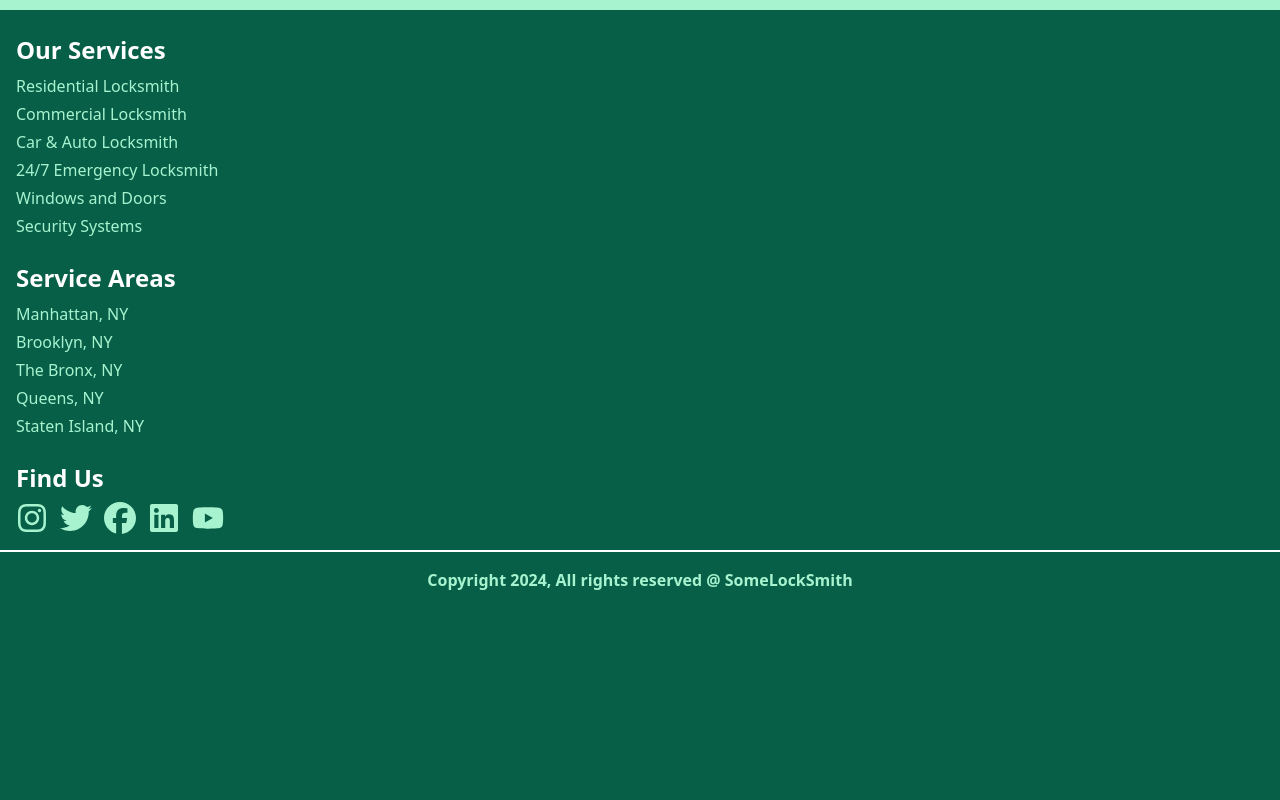
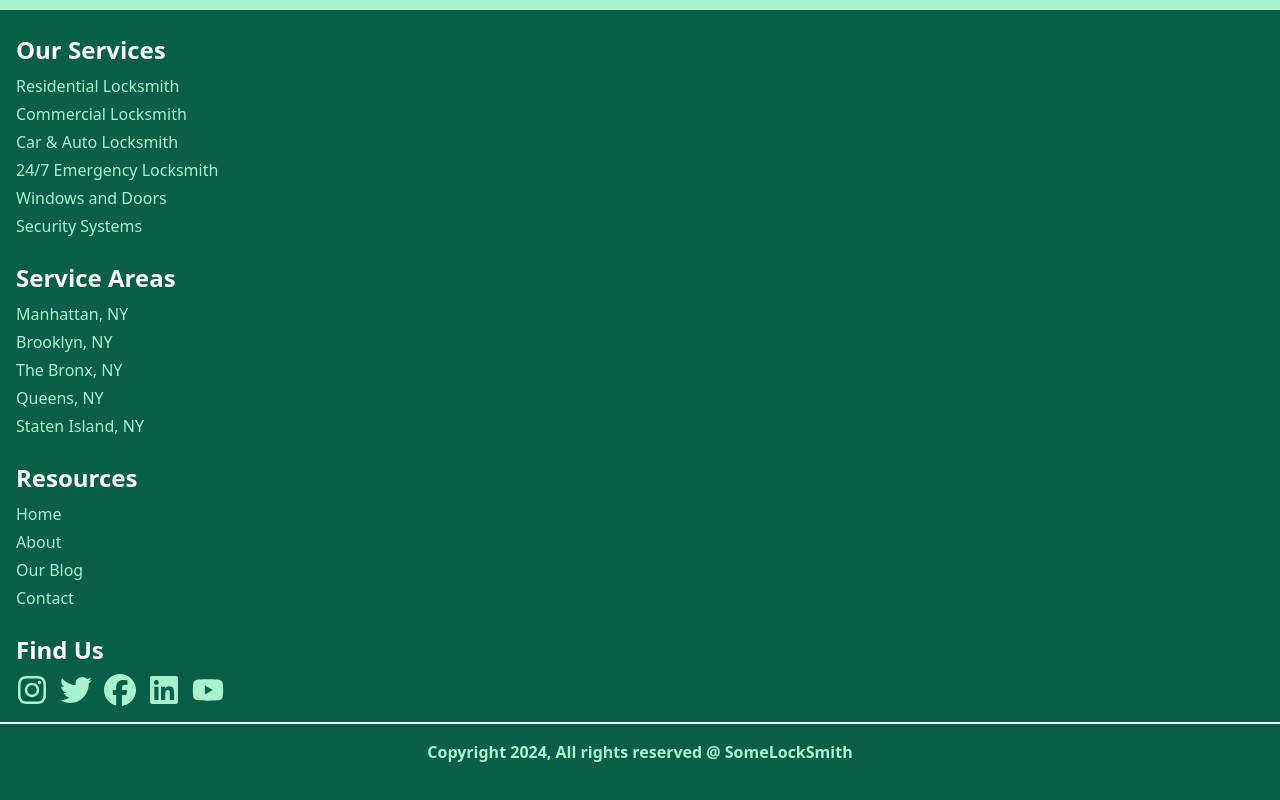
Before and after one commit to bartoccidevs/IQ-Locks, a Next.js app: page / in a window 1280 px wide. Shown: the part 1486-2286 px from the top of the page. Before the commit the page ends 2142 px from the top, so only its background shows below. Built offline with nearby package versions, Linux system fonts and the light colour scheme.

Commit message:
resources

```diff
--- a/components/layout/footer/QuickLinkSection.js
+++ b/components/layout/footer/QuickLinkSection.js
@@ -28,6 +28,17 @@ export default function QuickLinkSection() {
                     <p>Staten Island, NY</p>
                 </div>
             </div>
+            <div className="">
+                <h2 className="text-white text-2xl font-semibold py-2">
+                    Resources
+                </h2>
+                <div className="space-y-1 text-theme-light text-1xl">
+                    <p>Home</p>
+                    <p>About</p>
+                    <p>Our Blog</p>
+                    <p>Contact</p>
+                </div>
+            </div>
             <div>
                 <h2 className="text-white text-2xl font-semibold py-2">
                     Find Us
```
